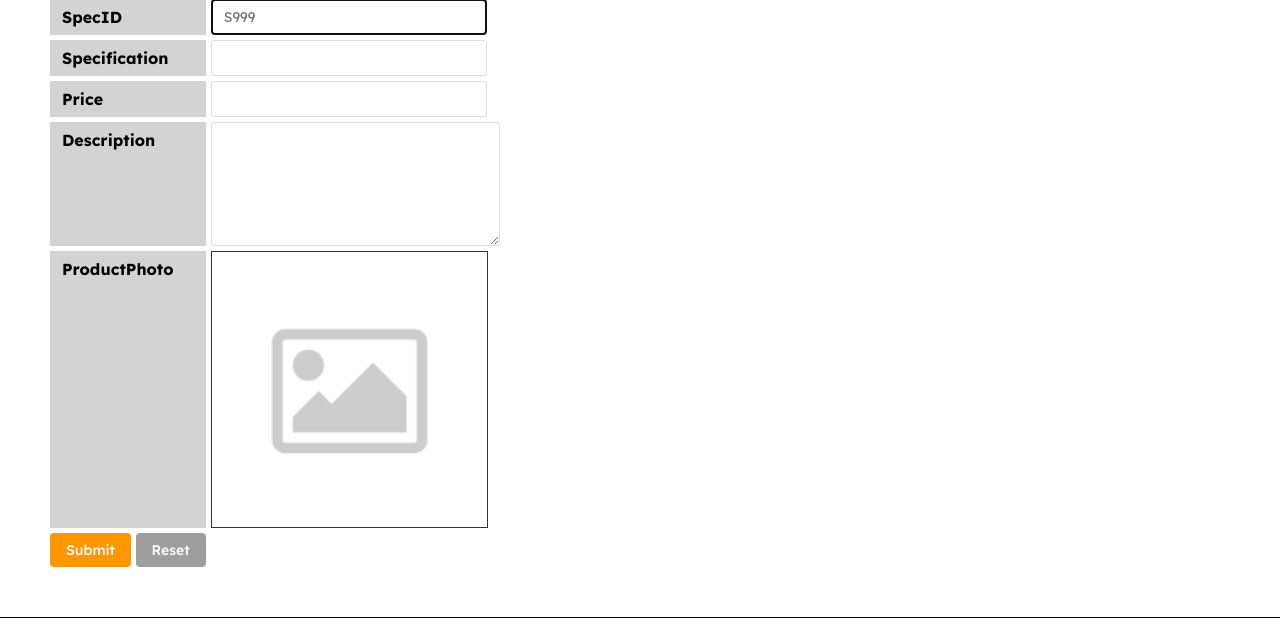
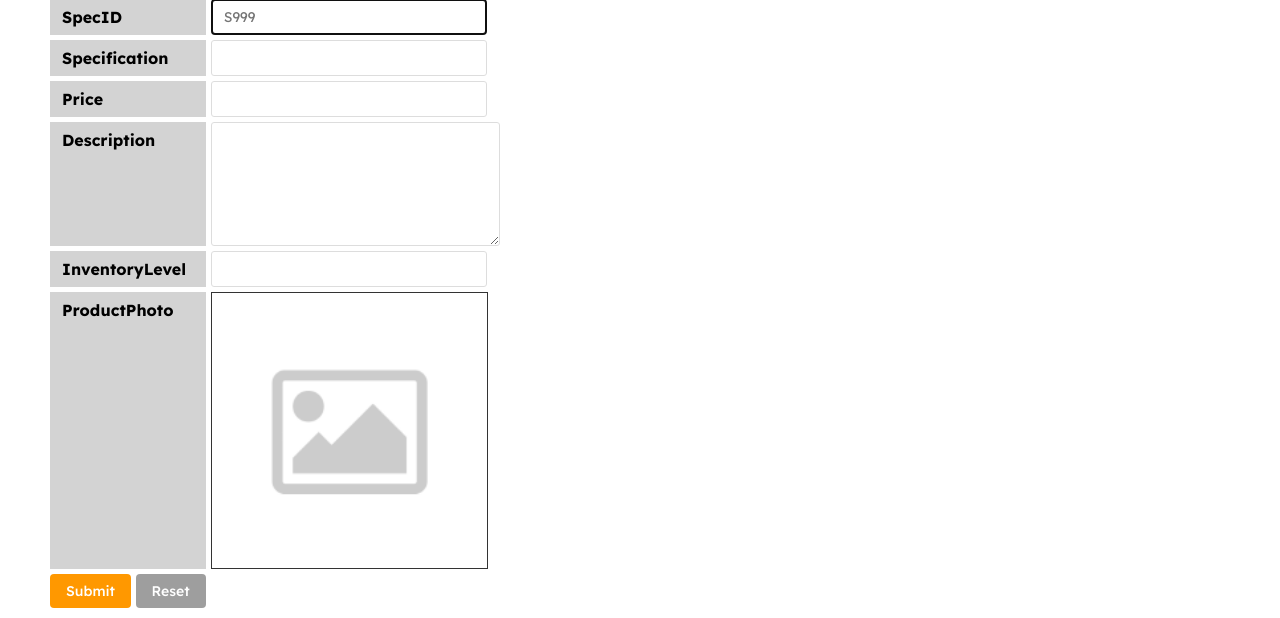
Before and after one commit to Nelson1100/TechCafe, a PHP site: page /spec_insert.php in a window 1280 px wide. Shown: the part 264-882 px from the top of the page. Run offline with PHP 8.4, Linux system fonts and the light colour scheme; a user stored in the database is signed in; data comes from the database, SQL or seed files in the repository; some libraries are stand-ins or nearby versions.

Commit message:
admin de inventory lvl ok liao gua and also fix the product delete will oso delete specification of the product

```diff
--- a/admin/spec_insert.php
+++ b/admin/spec_insert.php
@@ -8,6 +8,7 @@ if (is_post()) {
     $Specification = req('Specification');
     $Price = req('Price');
     $Descr = req('Descr');
+    $InventoryLevel = req('InventoryLevel');
     $f = get_file('ProductPhoto');
 
     // SpecID Validation
@@ -41,6 +42,15 @@ if (is_post()) {
         $_err['Descr'] = 'Required';
     }
 
+    // InventoryLevel Validation
+    if ($InventoryLevel == '') {
+        $_err['InventoryLevel'] = 'Required';
+    } else if (!ctype_digit($InventoryLevel)) {
+        $_err['InventoryLevel'] = 'Must be a whole number';
+    } else if ((int)$InventoryLevel > 99999) {
+        $_err['InventoryLevel'] = 'Must between 0 - 99999';
+    }
+
     // ProductPhoto Validation
     if (!$f) {
         $_err['ProductPhoto'] = 'Required';
@@ -57,10 +67,10 @@ if (is_post()) {
         $photo = save_photo($f, '../images/product');
 
         $stm = $_db->prepare('
-            INSERT INTO specification (SpecID, ProductID, Specification, Price, Descr, ProductPhoto)
-            VALUES (?, ?, ?, ?, ?, ?)
+            INSERT INTO specification (SpecID, ProductID, Specification, Price, Descr, InventoryLevel, ProductPhoto)
+            VALUES (?, ?, ?, ?, ?, ?, ?)
         ');
-        $stm->execute([$SpecID, $ProductID, $Specification, $Price, $Descr, $photo]);
+        $stm->execute([$SpecID, $ProductID, $Specification, $Price, $Descr, $InventoryLevel, $photo]);
 
         temp('info', 'Specification record inserted');
         redirect('product.php');
@@ -97,6 +107,10 @@ if (is_post()) {
             <textarea id="Descr" name="Descr" rows="7" cols="30" value="<?= old('Descr') ?>" required></textarea>
             <?= err('Descr') ?>
 
+            <label for="InventoryLevel">InventoryLevel</label>
+            <input type="number" id="InventoryLevel" name="InventoryLevel" min="0" max="99999" step="1" value="<?= old('InventoryLevel') ?>">
+            <?= err('InventoryLevel') ?>
+
             <label for="ProductPhoto">ProductPhoto</label>
             <label class="upload" tabindex="0">
                 <input type="file" id="ProductPhoto" name="ProductPhoto" accept="image/*" hidden required>
```
Also changed, not shown: admin/product.php (+7 -1 lines), admin/product_delete.php (+22 -6 lines), admin/spec_update.php (+16 -2 lines).
